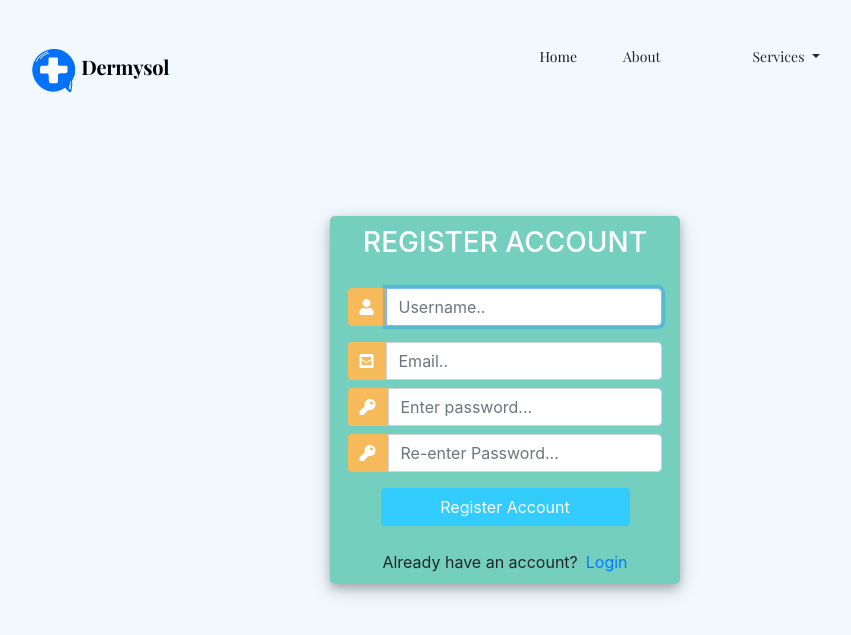
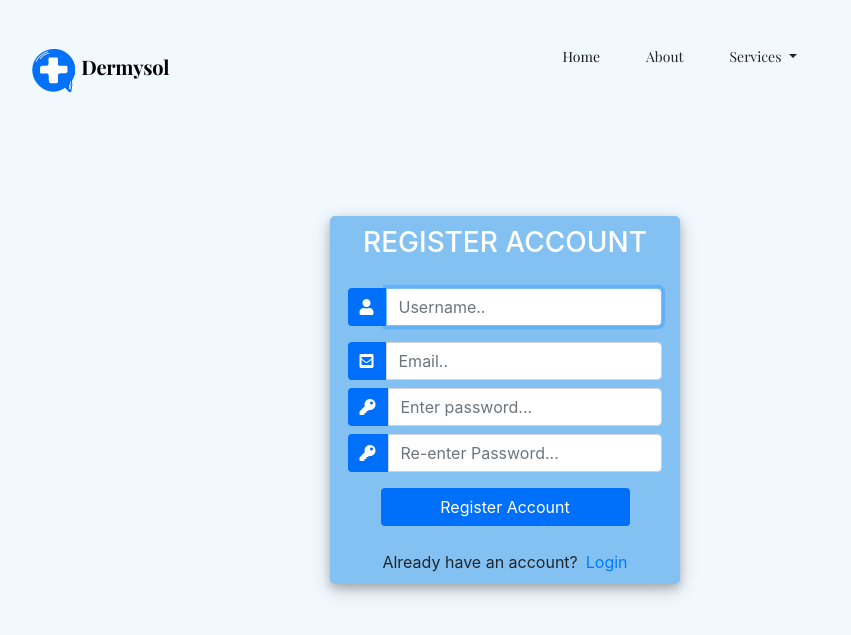
Before and after one commit to rranima/Dermysol--Skin-Disease-Identifier, a Django app: page /register/ in a window 1280 px wide. Shown: the top 635 px of the page, without its empty margins (135-986 px from the left). Run offline with Django 3.2, Linux system fonts and the light colour scheme; some libraries are stand-ins or nearby versions.

Commit message:
login/register-ui update

```diff
--- a/users/static/users/login.css
+++ b/users/static/users/login.css
@@ -9,7 +9,7 @@ html {
     width: 350px;
     margin-top: auto;
     margin-bottom: auto;
-    background: #74cfbf;
+    background: #83c1f3;
     position: relative;
     display: flex;
     justify-content: center;
@@ -33,7 +33,7 @@ html {
 
 .login_btn {
     width: 100%;
-    background: #33ccff !important;
+    background: #0070fa !important;
     color: white !important;
 }
 .login_btn:focus {
@@ -44,7 +44,7 @@ html {
     padding: 0 2rem;
 }
 .input-group-text {
-    background: #f7ba5b !important;
+    background: #0070fa !important;
     color: white !important;
     border: 0 !important;
     border-radius: 0.25rem 0 0 0.25rem !important;
--- a/users/static/users/register.css
+++ b/users/static/users/register.css
@@ -9,7 +9,7 @@ html {
     width: 350px;
     margin-top: auto;
     margin-bottom: auto;
-    background: #74cfbf;
+    background: #83c1f3;
     position: relative;
     display: flex;
     justify-content: center;
@@ -31,7 +31,7 @@ html {
 }
 .login_btn {
     width: 100%;
-    background: #33ccff !important;
+    background: #0070fa !important;
     color: white !important;
 }
 .login_btn:focus {
@@ -42,7 +42,7 @@ html {
     padding: 0 2rem;
 }
 .input-group-text {
-    background: #f7ba5b !important;
+    background: #0070fa !important;
     color: white !important;
     border: 0 !important;
     border-radius: 0.25rem 0 0 0.25rem !important;
--- a/users/templates/users/base.html
+++ b/users/templates/users/base.html
@@ -50,10 +50,9 @@
                                     <a class="nav-link" href="{% url 'home' %}">Home</a>
                                 </li>
                                 <li class="nav-item">
-                                    <a class="nav-link" href="about.html">about</a>
-                                </li> <li class="nav-item">
-                                    <a class="nav-link" href="about.html"></a>
+                                    <a class="nav-link" href="#aboutid">About</a>
                                 </li>
+
                                 <li class="nav-item dropdown">
                                     <a class="nav-link dropdown-toggle"  id="navbarDropdown"
                                         role="button" data-toggle="dropdown" aria-haspopup="true" aria-expanded="false">
@@ -72,6 +71,24 @@
         </div>
     </header>
     {% block content %}
+
+    <script src="{% static 'js/jquery-1.12.1.min.js'%}"></script>
+    <!-- popper js -->
+    <script src="{% static 'js/popper.min.js'%}"></script>
+    <!-- bootstrap js -->
+    <script src="{% static 'js/bootstrap.min.js'%}"></script>
+    <!-- owl carousel js -->
+    <script src="{% static 'js/owl.carousel.min.js'%}"></script>
+    <script src="{% static 'js/jquery.nice-select.min.js'%}"></script>
+    <!-- contact js -->
+    <script src="{% static 'js/jquery.ajaxchimp.min.js'%}"></script>
+    <script src="{% static 'js/jquery.form.js'%}"></script>
+    <script src="{% static 'js/jquery.validate.min.js'%}"></script>
+    <script src="{% static 'js/mail-script.js'%}"></script>
+    <script src="{% static 'js/contact.js'%}"></script>
+    <!-- custom js -->
+    <script src="{% static 'js/custom.js'%}"></script>
+
     {% endblock %}
 </body>
 
--- a/users/views.py
+++ b/users/views.py
@@ -49,3 +49,6 @@ def logoutuser(request):
 
 def homepage(request):
     return render(request,'users/home.html')
+
+def dashboard(request):
+    return render(request,'users/dashboard.html')
```
Also changed, not shown: users/templates/users/home.html (+3 -6 lines).
